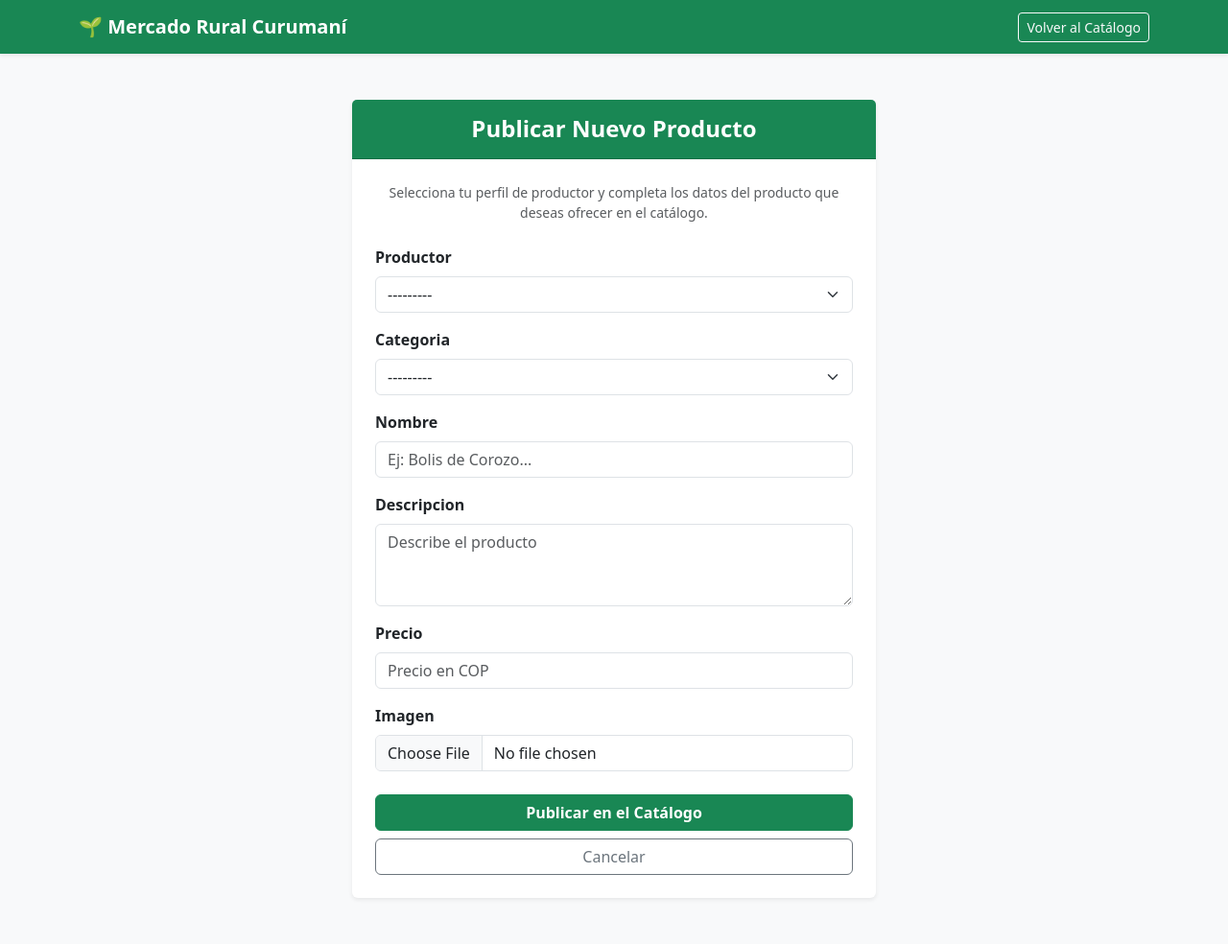
After one commit to Ronald-GQ/Marketplace-curumani, a Django app: page /publicar-producto/ in a window 1280 px wide. The commit adds this page. Shown: the whole page at 96% size. Run offline with Django 5.2, Linux system fonts and the light colour scheme; data that the repository does not hold is empty.

Commit message:
Implementado sistema de autenticacion de productores, busqueda, perfiles y gestion autonomica

```diff
--- /dev/null
+++ b/plataforma/forms.py
@@ -0,0 +1,28 @@
+from django import forms
+from .models import Productor, Producto
+
+class ProductorForm(forms.ModelForm):
+    class Meta:
+        model = Productor
+        fields = ['nombre', 'contrasena', 'telefono', 'correo', 'vereda', 'descripcion']
+        widgets = {
+            'nombre': forms.TextInput(attrs={'class': 'form-control', 'placeholder': 'Nombre de usuario único (Ej: juan_finca)'}),
+            'contrasena': forms.PasswordInput(attrs={'class': 'form-control', 'placeholder': 'Contraseña de acceso'}),
+            'telefono': forms.TextInput(attrs={'class': 'form-control', 'placeholder': 'Ej: 3101234567 (WhatsApp)'}),
+            'correo': forms.EmailInput(attrs={'class': 'form-control', 'placeholder': 'correo@ejemplo.com (Opcional)'}),
+            'vereda': forms.TextInput(attrs={'class': 'form-control', 'placeholder': 'Ej: Guaimaral, El Desastre...'}),
+            'descripcion': forms.Textarea(attrs={'class': 'form-control', 'rows': 3, 'placeholder': '¿Qué produces o elaboras?'}),
+        }
+
+class ProductoForm(forms.ModelForm):
+    class Meta:
+        model = Producto
+        fields = ['productor', 'categoria', 'nombre', 'descripcion', 'precio', 'imagen']
+        widgets = {
+            'productor': forms.Select(attrs={'class': 'form-select'}),
+            'categoria': forms.Select(attrs={'class': 'form-select'}),
+            'nombre': forms.TextInput(attrs={'class': 'form-control', 'placeholder': 'Ej: Bolis de Corozo...'}),
+            'descripcion': forms.Textarea(attrs={'class': 'form-control', 'rows': 3, 'placeholder': 'Describe el producto'}),
+            'precio': forms.NumberInput(attrs={'class': 'form-control', 'placeholder': 'Precio en COP'}),
+            'imagen': forms.FileInput(attrs={'class': 'form-control'}),
+        }
--- a/plataforma/models.py
+++ b/plataforma/models.py
@@ -1,7 +1,8 @@
 from django.db import models
 
 class Productor(models.Model):
-    nombre = models.CharField(max_length=100)
+    nombre = models.CharField(max_length=100, unique=True, verbose_name="Nombre de Usuario / Productor")
+    contrasena = models.CharField(max_length=100, default="123456", verbose_name="Contraseña") # Clave para acceder
     telefono = models.CharField(max_length=20)
     correo = models.EmailField(blank=True, null=True)
     vereda = models.CharField(max_length=100)
--- /dev/null
+++ b/plataforma/templates/plataforma/publicar_producto.html
@@ -0,0 +1,60 @@
+<!DOCTYPE html>
+<html lang="es">
+<head>
+    <meta charset="UTF-8">
+    <meta name="viewport" content="width=device-width, initial-scale=1.0">
+    <title>Publicar Producto - Mercado Rural Curumaní</title>
+    <link href="https://cdn.jsdelivr.net/npm/bootstrap@5.3.0/dist/css/bootstrap.min.css" rel="stylesheet">
+</head>
+<body class="bg-light">
+    <nav class="navbar navbar-expand-lg navbar-dark bg-success shadow-sm">
+        <div class="container">
+            <a class="navbar-brand fw-bold" href="{% url 'catalogo' %}">🌱 Mercado Rural Curumaní</a>
+            <a href="{% url 'catalogo' %}" class="btn btn-outline-light btn-sm">Volver al Catálogo</a>
+        </div>
+    </nav>
+
+    <div class="container my-5">
+        <div class="row justify-content-center">
+            <div class="col-12 col-md-8 col-lg-6">
+                {% if messages %}
+                    {% for message in messages %}
+                        <div class="alert alert-success alert-dismissible fade show" role="alert">
+                            {{ message }}
+                            <button type="button" class="btn-close" data-bs-dismiss="alert" aria-label="Close"></button>
+                        </div>
+                    {% endfor %}
+                {% endif %}
+
+                <div class="card shadow-sm border-0">
+                    <div class="card-header bg-success text-white text-center py-3">
+                        <h4 class="mb-0 fw-bold">Publicar Nuevo Producto</h4>
+                    </div>
+                    <div class="card-body p-4">
+                        <p class="text-muted small text-center mb-4">
+                            Selecciona tu perfil de productor y completa los datos del producto que deseas ofrecer en el catálogo.
+                        </p>
+                        <form method="POST" enctype="multipart/form-data">
+                            {% csrf_token %}
+                            {% for field in form %}
+                                <div class="mb-3">
+                                    <label class="form-label fw-bold">{{ field.label }}</label>
+                                    {{ field }}
+                                    {% if field.errors %}
+                                        <div class="text-danger small">{{ field.errors }}</div>
+                                    {% endif %}
+                                </div>
+                            {% endfor %}
+                            <div class="d-grid gap-2 mt-4">
+                                <button type="submit" class="btn btn-success fw-bold">Publicar en el Catálogo</button>
+                                <a href="{% url 'catalogo' %}" class="btn btn-outline-secondary">Cancelar</a>
+                            </div>
+                        </form>
+                    </div>
+                </div>
+            </div>
+        </div>
+    </div>
+    <script src="https://cdn.jsdelivr.net/npm/bootstrap@5.3.0/dist/js/bootstrap.bundle.min.js"></script>
+</body>
+</html>
--- a/plataforma/urls.py
+++ b/plataforma/urls.py
@@ -4,4 +4,8 @@ from . import views
 urlpatterns = [
     path('', views.catalogo, name='catalogo'),
     path('contactar/<int:producto_id>/', views.contactar_whatsapp, name='contactar_whatsapp'),
+    path('registro-productor/', views.registrar_productor, name='registrar_productor'),
+    path('publicar-producto/', views.publicar_producto, name='publicar_producto'),
+    path('productor/<int:productor_id>/', views.perfil_productor, name='perfil_productor'),
+    path('login-productor/', views.login_productor, name='login_productor'),
 ]
--- a/plataforma/views.py
+++ b/plataforma/views.py
@@ -1,18 +1,31 @@
 from django.shortcuts import render, get_object_or_404, redirect
-from .models import Producto, Categoria, Contacto
+from django.db.models import Q
+from .models import Productor, Producto, Categoria, Contacto
+from django.contrib import messages
+from .forms import ProductorForm, ProductoForm
 
 def catalogo(request):
     categoria_id = request.GET.get('categoria')
+    query = request.GET.get('buscar') # Captura el texto de la barra de búsqueda
+
     productos = Producto.objects.all().order_by('-fecha_publicacion')
     categorias = Categoria.objects.all()
 
+    # Filtro por categoría
     if categoria_id:
         productos = productos.filter(categoria_id=categoria_id)
+
+    # Filtro por término de búsqueda (en nombre o descripción)
+    if query:
+        productos = productos.filter(
+            Q(nombre__icontains=query) | Q(descripcion__icontains=query)
+        )
 
     return render(request, 'plataforma/catalogo.html', {
         'productos': productos,
         'categorias': categorias,
-        'categoria_seleccionada': int(categoria_id) if categoria_id else None
+        'categoria_seleccionada': int(categoria_id) if categoria_id else None,
+        'query': query, # Mantiene el texto escrito en el input de búsqueda
     })
 
 def contactar_whatsapp(request, producto_id):
@@ -33,3 +46,59 @@ def contactar_whatsapp(request, producto_id):
     url_whatsapp = f"https://wa.me/{telefono}?text={mensaje.replace(' ', '%20')}"
 
     return redirect(url_whatsapp)
+
+def registrar_productor(request):
+    if request.method == 'POST':
+        form = ProductorForm(request.POST)
+        if form.is_valid():
+            productor = form.save()
+            messages.success(request, f'¡Bienvenido {productor.nombre}! Este es tu panel de productor.')
+            # Ahora redirige directo a SU perfil usando su ID
+            return redirect('perfil_productor', productor_id=productor.id)
+    else:
+        form = ProductorForm()
+
+    return render(request, 'plataforma/registro_productor.html', {'form': form})
+
+def perfil_productor(request, productor_id):
+    productor = get_object_or_404(Productor, pk=productor_id)
+    # Filtramos solo los productos que pertenecen a este productor
+    mis_productos = Producto.objects.filter(productor=productor).order_by('-fecha_publicacion')
+
+    return render(request, 'plataforma/perfil_productor.html', {
+        'productor': productor,
+        'productos': mis_productos
+    })
+
+def publicar_producto(request):
+    # Capturamos si viene el ID del productor desde su perfil para preseleccionarlo
+    productor_id = request.GET.get('productor')
+
+    if request.method == 'POST':
+        form = ProductoForm(request.POST, request.FILES)
+        if form.is_valid():
+            producto = form.save()
+            messages.success(request, f'¡Producto "{producto.nombre}" publicado exitosamente!')
+            # Al publicar, vuelve directo al perfil de ese productor para verlo en su lista
+            return redirect('perfil_productor', productor_id=producto.productor.id)
+    else:
+        # Si viene desde un perfil, preseleccionamos su nombre en el formulario
+        initial_data = {'productor': productor_id} if productor_id else {}
+        form = ProductoForm(initial=initial_data)
+
+    return render(request, 'plataforma/publicar_producto.html', {'form': form})
+
+
+def login_productor(request):
+    if request.method == 'POST':
+        usuario = request.POST.get('nombre')
+        passw = request.POST.get('contrasena')
+
+        try:
+            productor = Productor.objects.get(nombre=usuario, contrasena=passw)
+            messages.success(request, f'¡Bienvenido de nuevo, {productor.nombre}!')
+            return redirect('perfil_productor', productor_id=productor.id)
+        except Productor.DoesNotExist:
+            messages.error(request, 'Usuario o contraseña incorrectos. Inténtalo de nuevo.')
+
+    return render(request, 'plataforma/login_productor.html')
```
Also changed, not shown: plataforma/templates/plataforma/catalogo.html (+57 -9 lines), plataforma/templates/plataforma/login_productor.html (added, +59 -0 lines), plataforma/templates/plataforma/perfil_productor.html (added, +93 -0 lines), plataforma/templates/plataforma/registro_productor.html (added, +50 -0 lines), plataforma/migrations/0002_productor_contrasena_alter_productor_nombre.py (added).
